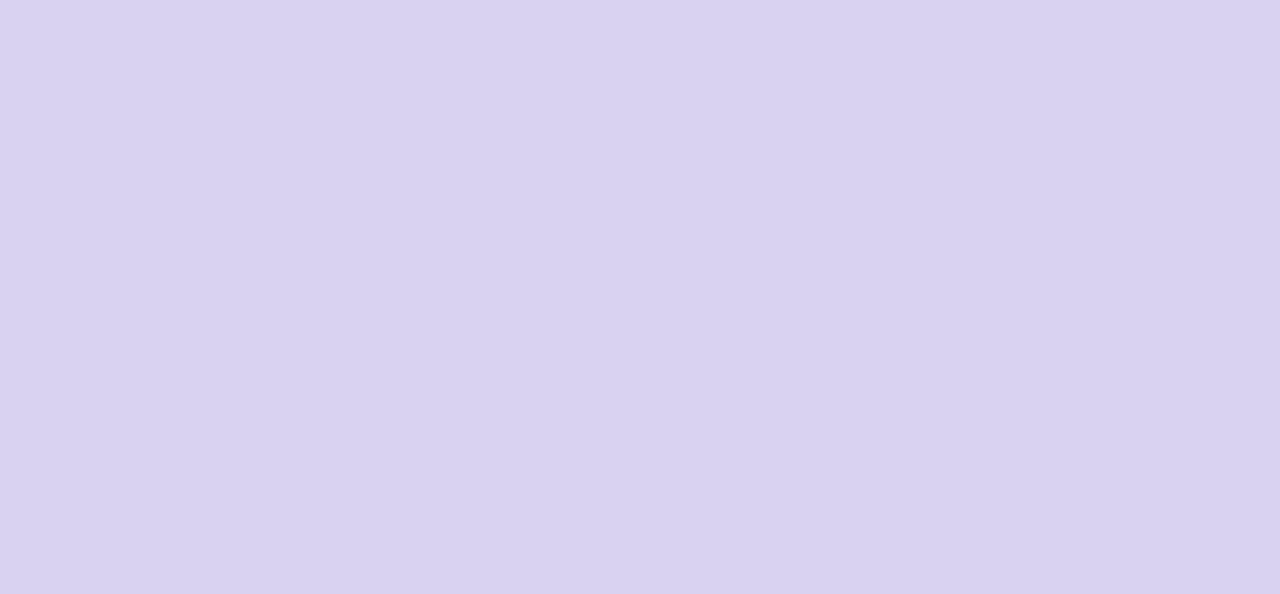
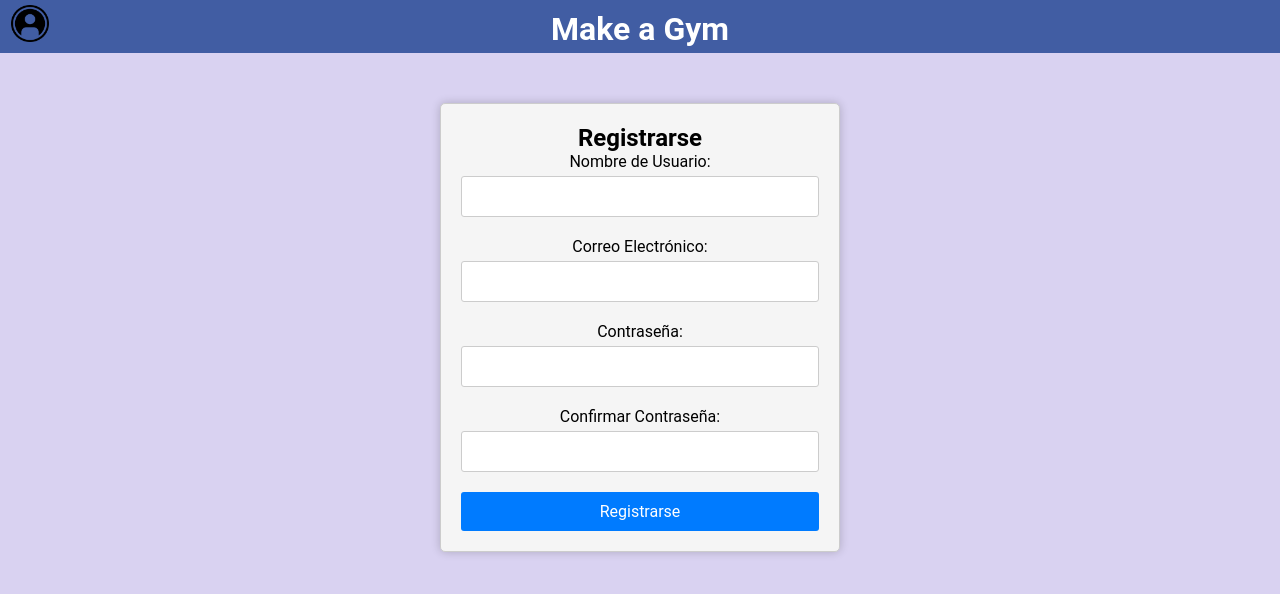
Before and after one commit to A-Simoncito/Make_A_Gym--Frontend, a React (Create React App) app in the folder make-a-gym/: page /Register in a window 1280 px wide. Before the commit this address had no page. Shown: the top 594 px of the page. Built offline with nearby package versions, Linux system fonts and the light colour scheme.

Commit message:
register

```diff
--- a/make-a-gym/src/App.jsx
+++ b/make-a-gym/src/App.jsx
@@ -1,16 +1,14 @@
 import './App.css';
 import Header from './Components/Header/header';
 import Body from './Components/Body/body'
-import Login from './Components/Login/login';
+import Login from './Components/Login/login.jsx';
+import Register from './Components/Register/register.jsx';
+
 import { BrowserRouter, Routes, Route } from 'react-router-dom';
 
 function App() {
   return (
     <div className='App'>
-
-      {/* <Header></Header>
-
-      <Login></Login> */}
 
       <BrowserRouter>
         <Routes>
@@ -29,18 +27,18 @@ function App() {
             path='/Login'
             element={
               <>
+                <Header/>
                 <Login/>
               </>
             }
           />
 
-
-
           <Route
-            path='/Login'
+            path='/Register'
             element={
               <>
-                <Login/>
+                <Header/>
+                <Register/>
               </>
             }
           />
--- a/make-a-gym/src/Components/Login/login.css
+++ b/make-a-gym/src/Components/Login/login.css
@@ -11,7 +11,6 @@
     height: 100vh;
     top: 0;
     position: absolute;
-    background-image: url(../../multimedia/bg4.jpg);
     background-size: cover;
     background-repeat: no-repeat;
     background-position: center;
--- a/make-a-gym/src/Components/Register/register.css
+++ b/make-a-gym/src/Components/Register/register.css
@@ -2,41 +2,45 @@
   max-width: 400px;
   margin: 0 auto;
   padding: 20px;
-    background-color: #fff;
+  background-color: #f5f5f5;
+  border: 1px solid #ccc;
   border-radius: 5px;
   box-shadow: 0 0 10px rgba(0, 0, 0, 0.2);
+  margin-top: 50px;
 }
 
-  .register-container h2 {
+h2 {
   text-align: center;
 }
 
 .form-group {
-    margin-bottom: 15px;
+  margin-bottom: 20px;
 }
 
 label {
-    font-weight: bold;
   display: block;
   margin-bottom: 5px;
 }
 
-  input {
+input[type="text"],
+input[type="email"],
+input[type="password"] {
   width: 100%;
   padding: 10px;
-    margin-bottom: 10px;
+  font-size: 16px;
   border: 1px solid #ccc;
   border-radius: 3px;
-    font-size: 16px;
 }
 
 button {
+  display: block;
+  width: 100%;
+  padding: 10px;
+  font-size: 16px;
   background-color: #007BFF;
   color: #fff;
-    padding: 10px 20px;
   border: none;
   border-radius: 3px;
-    font-size: 16px;
   cursor: pointer;
   transition: background-color 0.3s ease;
 }
--- a/make-a-gym/src/Components/Register/register.jsx
+++ b/make-a-gym/src/Components/Register/register.jsx
@@ -1,73 +1,55 @@
 import './register.css';
+import { useRef } from 'react';
 
 export default function Register() {
-    return (
-        function Register() {
-        const [formData, setFormData] = useState({
-            username: '',
-            email: '',
-            password: '',
-            confirmPassword: '',
-        });
 
-        const handleChange = (e) => {
-            const { name, value } = e.target;
-            setFormData({
-            ...formData,
-            [name]: value,
-            });
-        };
+    const usernameRef = useRef();
+    const emailRef = useRef();
+    const passwordRef = useRef();
+    const confirmPasswordRef = useRef();
 
     const handleSubmit = (e) => {
       e.preventDefault();
-            console.log('Form Data:', formData);
-        };
+      const username = usernameRef.current.value;
+      const email = emailRef.current.value;
+      const password = passwordRef.current.value;
+      const confirmPassword = confirmPasswordRef.current.value;
+
+
+      if (password !== confirmPassword) {
+        alert('Las contraseñas no coinciden');
+        return;
+      }
+
+
+      console.log(`Nombre de usuario: ${username}`);
+      console.log(`Correo Electrónico: ${email}`);
+      console.log(`Contraseña: ${password}`);
+
+    }
 
     return (
         <div className="register-container">
-            <h2>Registro</h2>
+        <h2>Registrarse</h2>
         <form onSubmit={handleSubmit}>
             <div className="form-group">
-                <label htmlFor="username">Nombre de Usuario</label>
-                <input
-                    type="text"
-                    id="username"
-                    name="username"
-                    value={formData.username}
-                    onChange={handleChange}
-                    required
-                />
+            <label htmlFor="username">Nombre de Usuario:</label>
+            <input type="text" id="username" ref={usernameRef} required />
             </div>
             <div className="form-group">
-                <label htmlFor="email">Correo Electrónico</label>
-                <input
-                    type="email"
-                    id="email"
-                    name="email"
-                    value={formData.email}
-                    onChange={handleChange}
-                    required
-                />
+            <label htmlFor="email">Correo Electrónico:</label>
+            <input type="email" id="email" ref={emailRef} required />
             </div>
             <div className="form-group">
-                <label htmlFor="password">Contraseña</label>
-                <input
-                    type="password"
-                    id="password"
-                    name="password"
-                    value={formData.password}
-                    onChange={handleChange}
-                    required
-                />
+            <label htmlFor="password">Contraseña:</label>
+            <input type="password" id="password" ref={passwordRef} required />
             </div>
             <div className="form-group">
-                <label htmlFor="confirmPassword">Confirmar Contraseña</label>
+            <label htmlFor="confirmPassword">Confirmar Contraseña:</label>
             <input
                 type="password"
                 id="confirmPassword"
-                    name="confirmPassword"
-                    value={formData.confirmPassword}
-                    onChange={handleChange}
+                ref={confirmPasswordRef}
                 required
             />
             </div>
@@ -76,5 +58,3 @@ export default function Register() {
         </div>
     );
 }
-    )
-}
```
Lines whose indentation alone changed are shown as unchanged.
